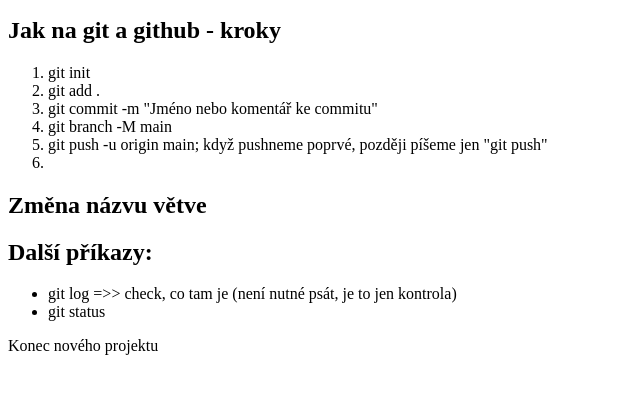
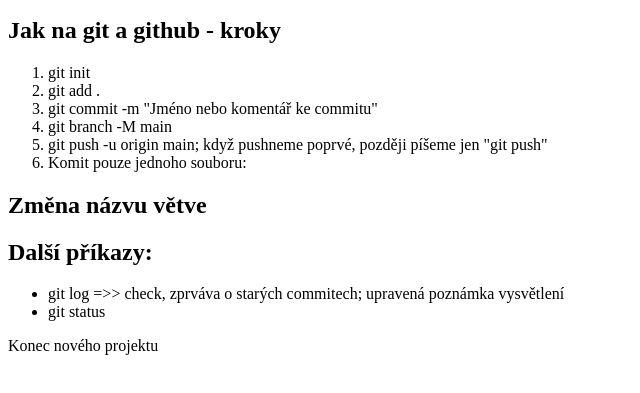
Before and after one commit to reglic5/New-Project, a plain HTML site: page index.html in a window 1280 px wide. Shown: the part 101-494 px from the top of the page, without its empty margins (0-640 px from the left). Drawn offline with Linux system fonts and the light colour scheme.

Commit message:
Lepší formulace pozmánky

```diff
--- a/index.html
+++ b/index.html
@@ -19,15 +19,15 @@
                 git push -u origin main; když pushneme poprvé, později píšeme
                 jen "git push"
             </li>
-            <li></li>
+            <li>Komit pouze jednoho souboru:</li>
         </ol>
         <h2>Změna názvu větve</h2>
         <p></p>
         <h2>Další příkazy:</h2>
         <ul>
             <li>
-                git log =>> check, co tam je (není nutné psát, je to jen
-                kontrola)
+                git log =>> check, zprváva o starých commitech; upravená
+                poznámka vysvětlení
             </li>
             <li>git status</li>
         </ul>
```
